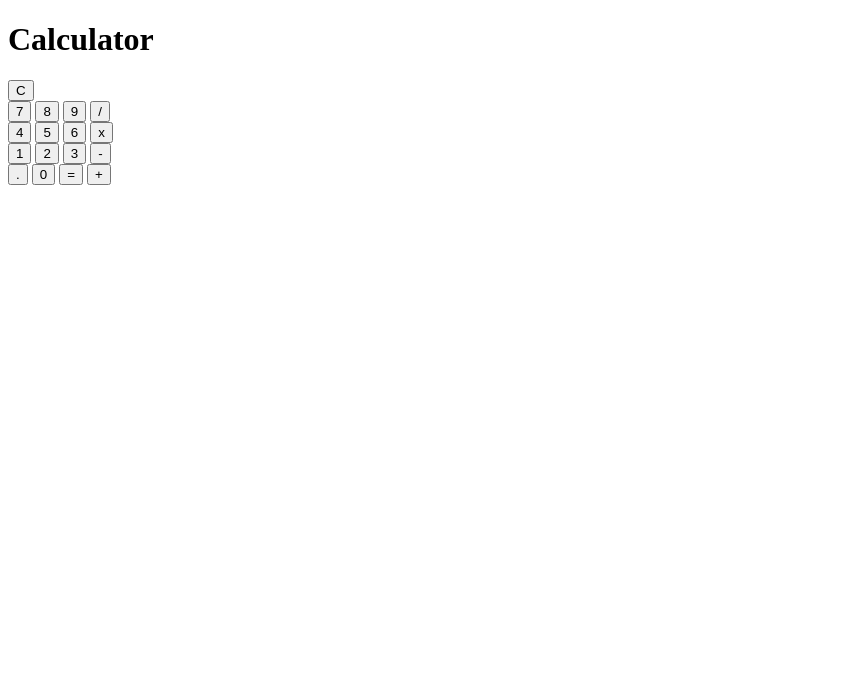
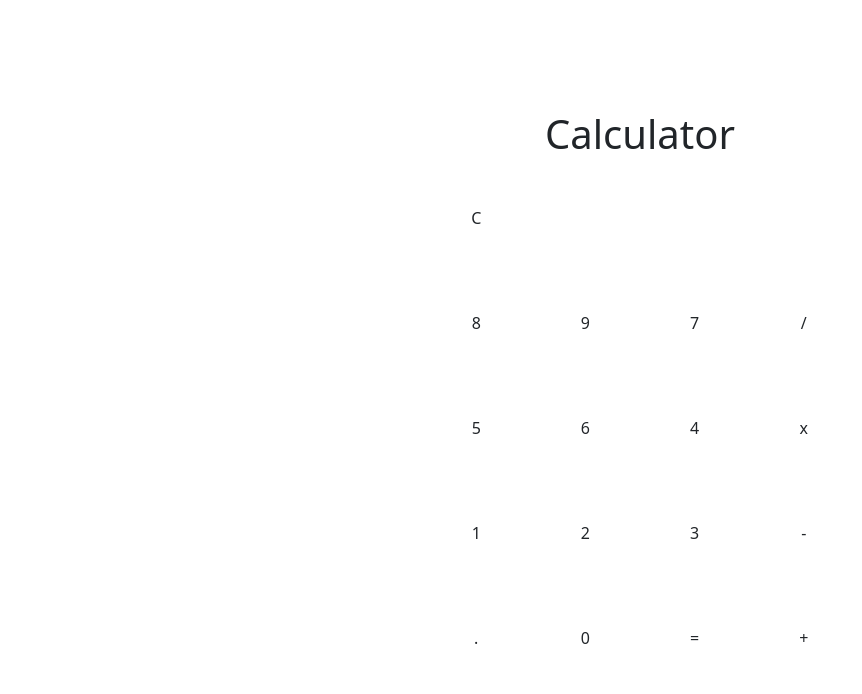
Before and after one commit to deveshjangid524/calculator, a plain HTML site: page index.html in a window 1280 px wide. Shown: the whole page, without its empty margins (0-862 px from the left). Drawn offline with nearby package versions, Linux system fonts and the light colour scheme.

Commit message:
link bootstrap and add class btn to all the buttons

```diff
--- a/index.html
+++ b/index.html
@@ -1,6 +1,7 @@
 <!DOCTYPE html>
 <html lang="en">
 <head>
+    <link href="https://cdn.jsdelivr.net/npm/bootstrap@5.3.3/dist/css/bootstrap.min.css" rel="stylesheet" integrity="sha384-QWTKZyjpPEjISv5WaRU9OFeRpok6YctnYmDr5pNlyT2bRjXh0JMhjY6hW+ALEwIH" crossorigin="anonymous">
     <link rel="stylesheet" href="styles.css">
     <script src="main.js"></script>
     <title>Calculator</title>
@@ -13,37 +14,37 @@
     <div class="Calculator">
         <div class="first-row">
             <div class="screen"></div>
-            <button class="clear">C</button>
+            <button class="btn clear">C</button>
         </div>
 
         <div class="other-rows">
-            <button class="number">7</button>
-            <button class="number">8</button>
-            <button class="number">9</button>
-            <button class="operator">/</button>
+            <button class="btn number">8</button>
+            <button class="btn number">9</button>
+            <button class="btn number">7</button>
+            <button class="btn operator">/</button>
         </div>
 
         <div class="other-rows">
-            <button class="number">4</button>
-            <button class="number">5</button>
-            <button class="number">6</button>
-            <button class="operator">x</button>
+            <button class="btn number">5</button>
+            <button class="btn number">6</button>
+            <button class="btn number">4</button>
+            <button class="btn operator">x</button>
 
         </div>
 
         <div class="other-rows">
-            <button class="number">1</button>
-            <button class="number">2</button>
-            <button class="number">3</button>
-            <button class="operator">-</button>
+            <button class="btn number">1</button>
+            <button class="btn number">2</button>
+            <button class="btn number">3</button>
+            <button class="btn operator">-</button>
 
         </div>
 
         <div class="other-rows">
-            <button class="decimal">.</button>
-            <button class="number">0</button>
-            <button class="equal">=</button>
-            <button class="operator">+</button>
+            <button class="btn decimal">.</button>
+            <button class="btn number">0</button>
+            <button class="btn equal">=</button>
+            <button class="btn operator">+</button>
 
         </div>
 
--- a/styles.css
+++ b/styles.css
@@ -0,0 +1,14 @@
+body{
+    display: flex;
+    flex-direction: column;
+    justify-content: center;
+    align-items: center;
+    width: 100vw;
+    height: 100vh;
+}
+
+.btn {
+    height: 75px;
+    width: 75px;
+    margin: 15px;
+}
```
